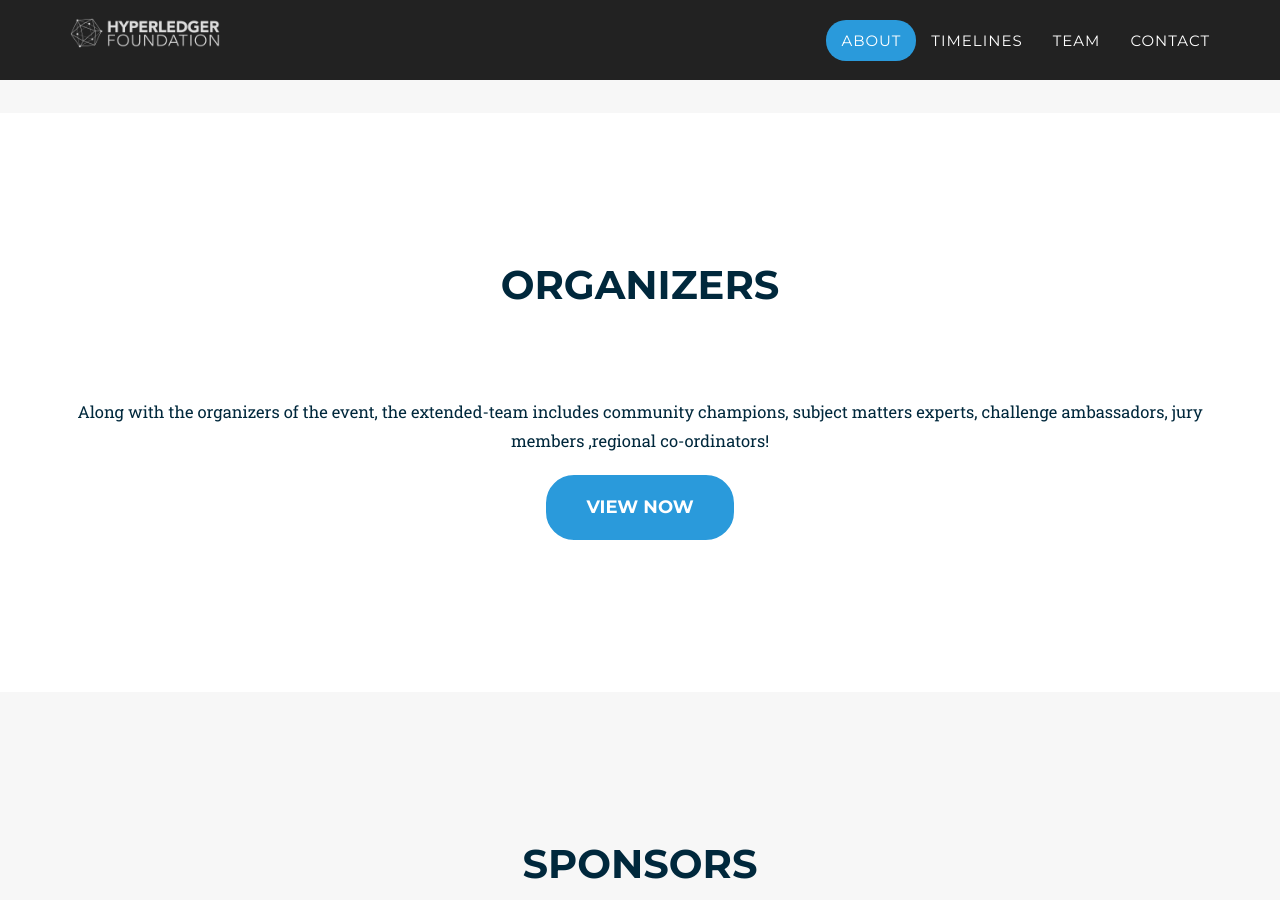
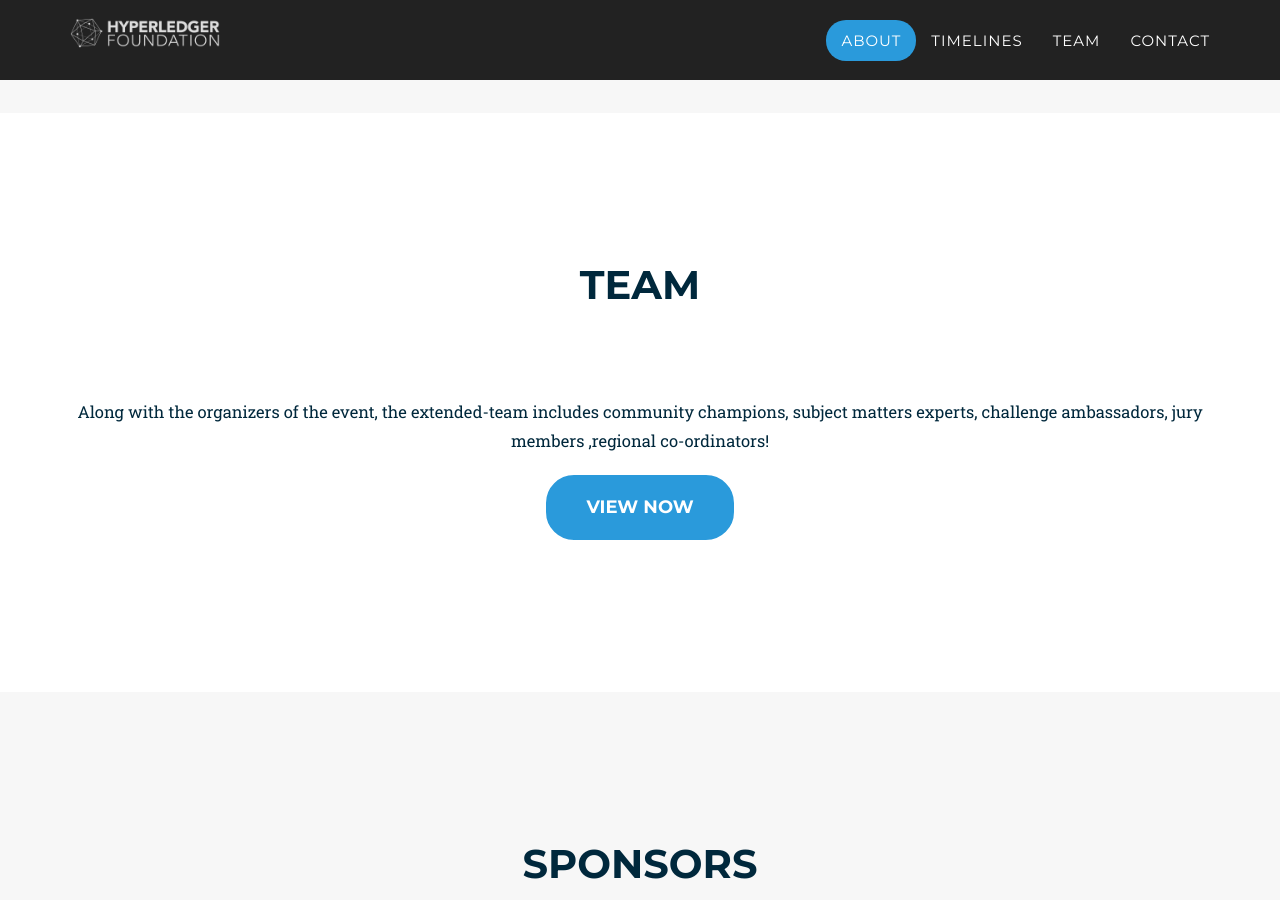
Before and after one commit to Hyperledger-India/hyperledger-challenge, a Jekyll site: the page built from index.html, in a window 1280 px wide and 900 px high, scrolled down 3160 px. Built offline with Jekyll 4.4.1, drawn with Linux system fonts in a browser that asks for light colours; some web fonts are replaced.

Commit message:
changes organizers to team on home page
Signed-off-by: NIKU-SINGH <soapmactavishmw4@gmail.com>

```diff
--- a/_includes/2022_data/organizers.html
+++ b/_includes/2022_data/organizers.html
@@ -3,7 +3,7 @@
         <div class="container">
             <div class="row">
                 <div class="col-lg-12 text-center">
-                    <h2 class="section-heading">Organizers</h2>
+                    <h2 class="section-heading">Team</h2>
                     <h3 class="section-subheading text-muted"></h3>
                 </div>
             </div>
```
